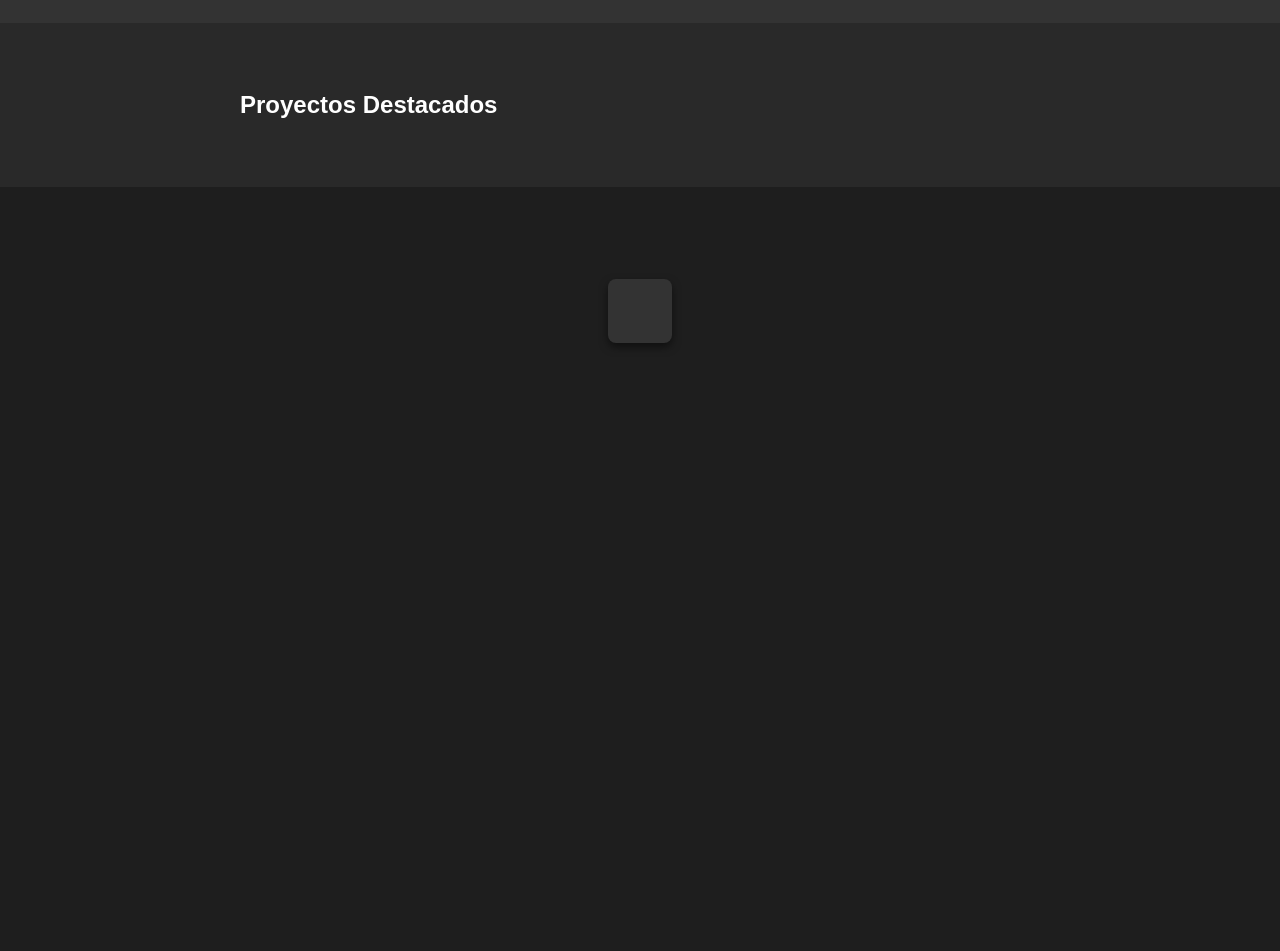
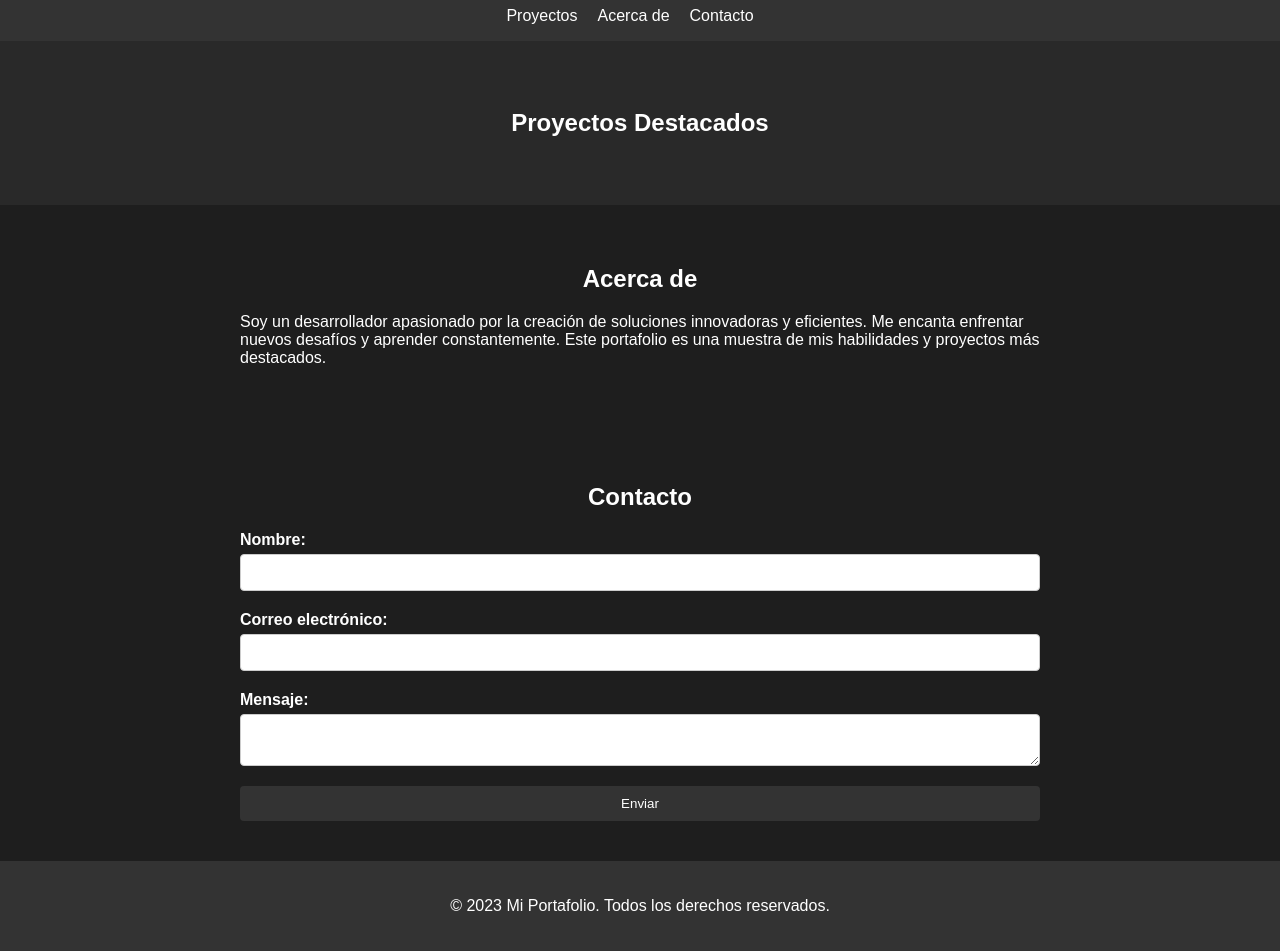
Before and after one commit to Cristofer543/Cristofer543.github.io, a plain HTML site: page index.html in a window 1280 px wide. Shown: the part 89-1040 px from the top of the page. Before the commit the page ends 800 px from the top, so only its background shows below. Drawn offline with Linux system fonts and the light colour scheme; no server answers; a small style sheet from the web is missing.

Commit message:
Update Good
Una actualizacion

```diff
--- a/index.html
+++ b/index.html
@@ -1,18 +1,27 @@
+<!-- index.html -->
 <!DOCTYPE html>
 <html lang="en">
 <head>
     <meta charset="UTF-8">
     <meta name="viewport" content="width=device-width, initial-scale=1.0">
+    <link rel="stylesheet" href="https://cdnjs.cloudflare.com/ajax/libs/font-awesome/6.0.0/css/all.min.css" integrity="sha384-mQ2TOUZaClGzrJEH1++5x5Vu8FNKT2sFq2P1wLVwoS5ofH0gRg7jKGshRV7fkq5U" crossorigin="anonymous">
     <link rel="stylesheet" href="styles.css">
-    <link rel="stylesheet" href="https://cdnjs.cloudflare.com/ajax/libs/font-awesome/6.0.0/css/all.min.css" integrity="sha384-mQ2TOUZaClGzrJEH1++5x5Vu8FNKT2sFq2P1wLVwoS5ofH0gRg7jKGshRV7fkq5U" crossorigin="anonymous">
     <title>Mi Portafolio</title>
 </head>
 <body>
     <header>
         <div class="container">
             <h1>Mi Portafolio</h1>
+            <nav>
+                <ul>
+                    <li><a href="#projects">Proyectos</a></li>
+                    <li><a href="#about">Acerca de</a></li>
+                    <li><a href="#contact">Contacto</a></li>
+                </ul>
+            </nav>
         </div>
     </header>
+    <main>
         <section id="projects">
             <div class="container">
                 <h2>Proyectos Destacados</h2>
@@ -20,8 +29,39 @@
                     <!-- Proyectos se cargarán aquí dinámicamente -->
                 </div>
             </div>
-
         </section>
+        <section id="about">
+            <div class="container">
+                <h2>Acerca de</h2>
+                <p>Soy un desarrollador apasionado por la creación de soluciones innovadoras y eficientes. Me encanta enfrentar nuevos desafíos y aprender constantemente. Este portafolio es una muestra de mis habilidades y proyectos más destacados.</p>
+            </div>
+        </section>
+        <section id="contact">
+            <div class="container">
+                <h2>Contacto</h2>
+                <form id="contactForm">
+                    <div>
+                        <label for="name">Nombre:</label>
+                        <input type="text" id="name" name="name" required>
+                    </div>
+                    <div>
+                        <label for="email">Correo electrónico:</label>
+                        <input type="email" id="email" name="email" required>
+                    </div>
+                    <div>
+                        <label for="message">Mensaje:</label>
+                        <textarea id="message" name="message" required></textarea>
+                    </div>
+                    <button type="submit">Enviar</button>
+                </form>
+            </div>
+        </section>
+    </main>
+    <footer>
+        <div class="container">
+            <p>&copy; 2023 Mi Portafolio. Todos los derechos reservados.</p>
+        </div>
+    </footer>
 
     <div class="modal" id="projectModal">
         <div class="modal-content" id="modalContent"></div>
--- a/script.js
+++ b/script.js
@@ -1,3 +1,4 @@
+// script.js
 const username = "Cristofer543"; // Reemplaza con tu nombre de usuario de GitHub
 const apiUrl = `https://api.github.com/users/${username}/repos`;
 
@@ -20,8 +21,6 @@ fetch(apiUrl)
     })
     .catch(error => console.error("Error fetching GitHub projects:", error));
 
-// ...
-
 function openModal(projectName, projectUrl) {
     const modalContent = document.getElementById("modalContent");
     fetch(`https://api.github.com/repos/${username}/${projectName}`)
@@ -35,6 +34,7 @@ function openModal(projectName, projectUrl) {
                 <p>${projectInfo.description}</p>
                 <p>Desarrollador: ${projectInfo.owner}</p>
                 <p>Contribuidores: ${projectInfo.contributors}</p>
+                <p>Lenguaje principal: ${projectInfo.language}</p>
                 <a href="${projectUrl}" target="_blank">Ver en GitHub <i class="fas fa-external-link-alt"></i></a>
             `;
 
@@ -43,8 +43,6 @@ function openModal(projectName, projectUrl) {
         })
         .catch(error => console.error("Error fetching GitHub project details:", error));
 }
-
-// ...
 
 function generateProjectInfo(projectDetails) {
     const creationDate = new Date(projectDetails.created_at);
@@ -62,14 +60,36 @@ function generateProjectInfo(projectDetails) {
             .then(contributors => contributors.map(contributor => contributor.login).join(', '))
         : "No disponible";
 
+    const language = projectDetails.language || "No disponible";
+
     return {
         creationDate: `Este proyecto fue creado el ${formattedDate}.`,
         description: description,
         owner: owner,
         contributors: contributors,
+        language: language
     };
 }
+
 function closeModal() {
     const modal = document.getElementById("projectModal");
     modal.style.display = "none";
 }
+
+// Envío de formulario de contacto
+const contactForm = document.getElementById("contactForm");
+contactForm.addEventListener("submit", function(event) {
+    event.preventDefault(); // Evitar el envío del formulario
+
+    const name = document.getElementById("name").value;
+    const email = document.getElementById("email").value;
+    const message = document.getElementById("message").value;
+
+    // Aquí puedes agregar la lógica para enviar el formulario, por ejemplo, mediante una solicitud AJAX
+    console.log("Nombre:", name);
+    console.log("Correo electrónico:", email);
+    console.log("Mensaje:", message);
+
+    // Restablecer los campos del formulario
+    contactForm.reset();
+});
--- a/styles.css
+++ b/styles.css
@@ -1,3 +1,4 @@
+/* Estilos generales */
 body {
     font-family: 'Arial', sans-serif;
     margin: 0;
@@ -21,6 +22,7 @@ body {
     margin: 0 auto;
 }
 
+/* Encabezado */
 header {
     background-color: #333;
     color: #fff;
@@ -28,6 +30,34 @@ header {
     padding: 1rem 0;
 }
 
+nav ul {
+    list-style-type: none;
+    margin: 0;
+    padding: 0;
+    display: flex;
+    justify-content: center;
+}
+
+nav ul li {
+    margin-right: 20px;
+}
+
+nav ul li a {
+    color: #fff;
+    text-decoration: none;
+}
+
+/* Secciones */
+section {
+    padding: 40px 0;
+}
+
+section h2 {
+    text-align: center;
+    margin-bottom: 20px;
+}
+
+/* Galería de proyectos */
 #projects {
     background-color: #292929; /* Fondo ligeramente más oscuro para separar secciones */
     padding: 3rem 0;
@@ -40,7 +70,6 @@ header {
 }
 
 .project {
-
     border: 1px solid #444; /* Borde más oscuro */
     background-color: #333; /* Fondo más oscuro */
     padding: 1.5rem;
@@ -73,7 +102,6 @@ header {
     }
 }
 
-
 .project:hover {
     transform: scale(1.05);
 }
@@ -100,6 +128,19 @@ header {
 
 .project a:hover {
     text-decoration: underline;
+}
+
+/* Modal */
+.modal {
+    display: none;
+    position: fixed;
+    z-index: 1;
+    left: 0;
+    top: 0;
+    width: 100%;
+    height: 100%;
+    overflow: auto;
+    background-color: rgba(0, 0, 0, 0.4);
 }
 
 .modal-content {
@@ -129,6 +170,51 @@ header {
     color: #ff4d4d; /* Rojo para resaltar al pasar el ratón */
 }
 
+/* Formulario de contacto */
+form {
+    display: grid;
+    grid-gap: 20px;
+}
+
+form div {
+    display: flex;
+    flex-direction: column;
+}
+
+form label {
+    font-weight: bold;
+    margin-bottom: 5px;
+}
+
+form input,
+form textarea {
+    padding: 10px;
+    border: 1px solid #ccc;
+    border-radius: 4px;
+}
+
+form button {
+    background-color: #333;
+    color: #fff;
+    border: none;
+    padding: 10px 20px;
+    border-radius: 4px;
+    cursor: pointer;
+}
+
+form button:hover {
+    background-color: #555;
+}
+
+/* Pie de página */
+footer {
+    background-color: #333;
+    color: #fff;
+    padding: 20px 0;
+    text-align: center;
+}
+
+/* Botón para ir a la página de usuario de GitHub */
 #goToUserPageBtn {
     position: fixed;
     top: 20px;
```
Lines whose indentation alone changed are shown as unchanged.
